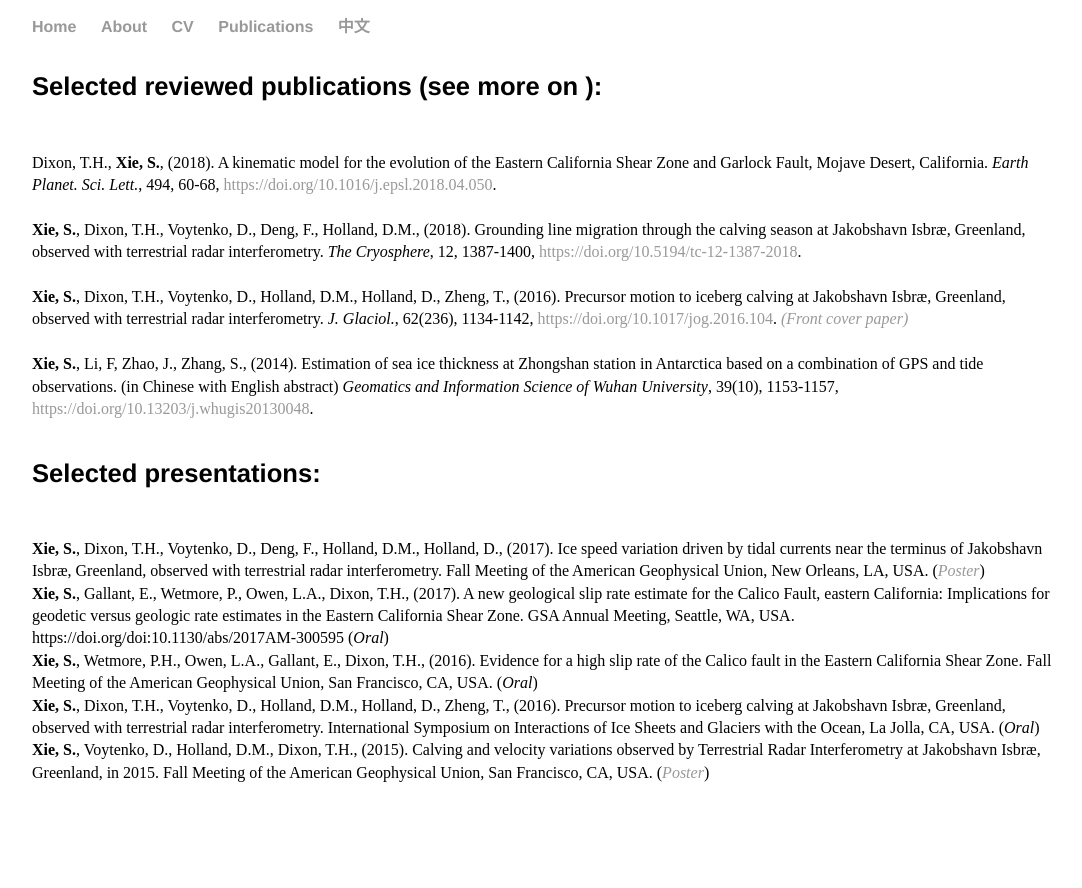
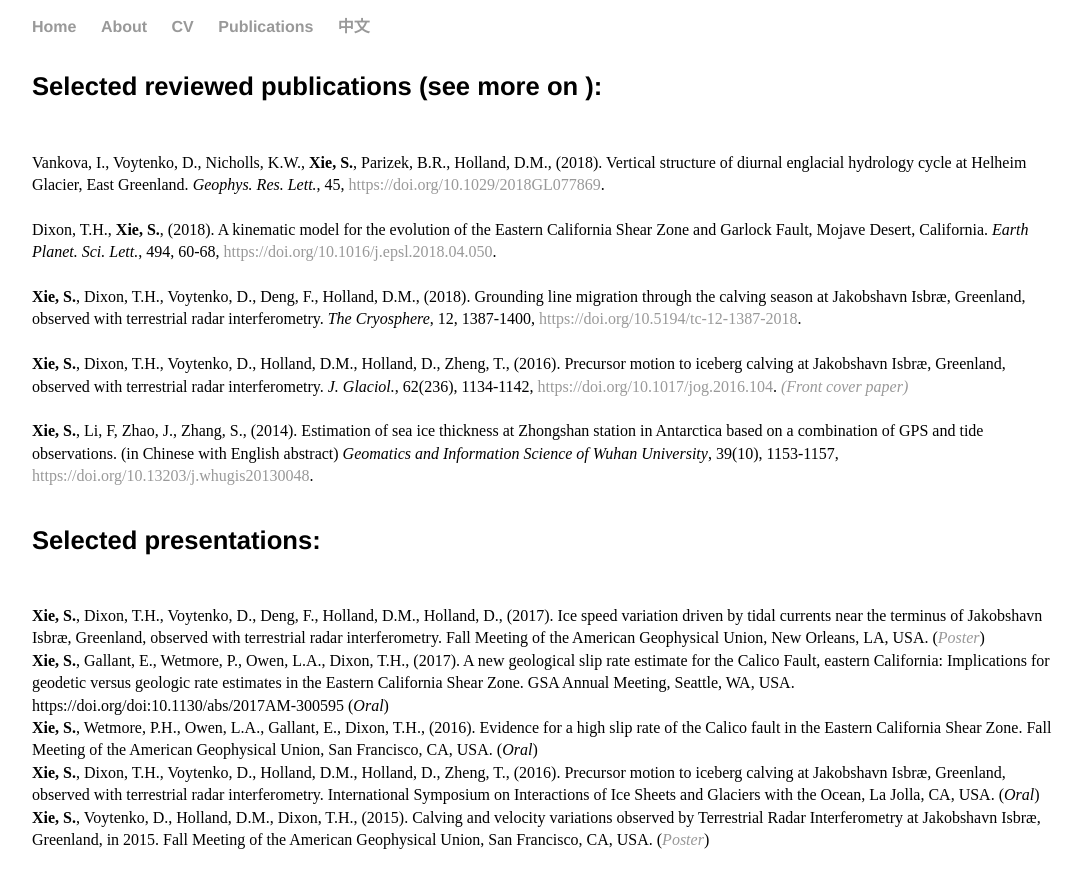
Before and after one commit to suruixie/suruixie.github.io, a Jekyll site: the page built from publications/index.html, in a window 1280 px wide. Shown: the top 888 px of the page, without its empty margins (96-1178 px from the left). Built offline with Jekyll 4.4.1, drawn with Linux system fonts in a browser that asks for light colours; a style sheet for code colours, icons or effects is not loaded.

Commit message:
Update index.html

```diff
--- a/publications/index.html
+++ b/publications/index.html
@@ -6,6 +6,8 @@ title: Surui's publications
 <div class="publications">
 	<h4>Selected reviewed publications (see more on <a  href="https://scholar.google.com/citations?hl=en&user=kF4StsMAAAAJ&view_op=list_works"><i class="ai ai-google-scholar ai-2x"></i></a>): </h4>
 	<p style="font-size:1.0em;">
+		Vankova, I., Voytenko, D., Nicholls, K.W., <strong>Xie, S.</strong>, Parizek, B.R., Holland, D.M., (2018). Vertical structure of diurnal englacial hydrology cycle at Helheim Glacier, East Greenland. <em>Geophys. Res. Lett.</em>, 45, <a href="https://doi.org/10.1029/2018GL077869">https://doi.org/10.1029/2018GL077869</a>.  <br>
+		<br style="line-height:0.1em">
 		Dixon, T.H., <strong>Xie, S.</strong>, (2018). A kinematic model for the evolution of the Eastern California Shear Zone and Garlock Fault, Mojave Desert, California. <em>Earth Planet. Sci. Lett.</em>, 494, 60-68, <a href="https://doi.org/10.1016/j.epsl.2018.04.050">https://doi.org/10.1016/j.epsl.2018.04.050</a>.  <br>
 		<br style="line-height:0.1em">
 		<strong>Xie, S.</strong>, Dixon, T.H., Voytenko, D., Deng, F., Holland, D.M., (2018). Grounding line migration through the calving season at Jakobshavn Isbræ, Greenland, observed with terrestrial radar interferometry. <em>The Cryosphere</em>, 12, 1387-1400, <a href="https://doi.org/10.5194/tc-12-1387-2018">https://doi.org/10.5194/tc-12-1387-2018</a>.  <br>
```
